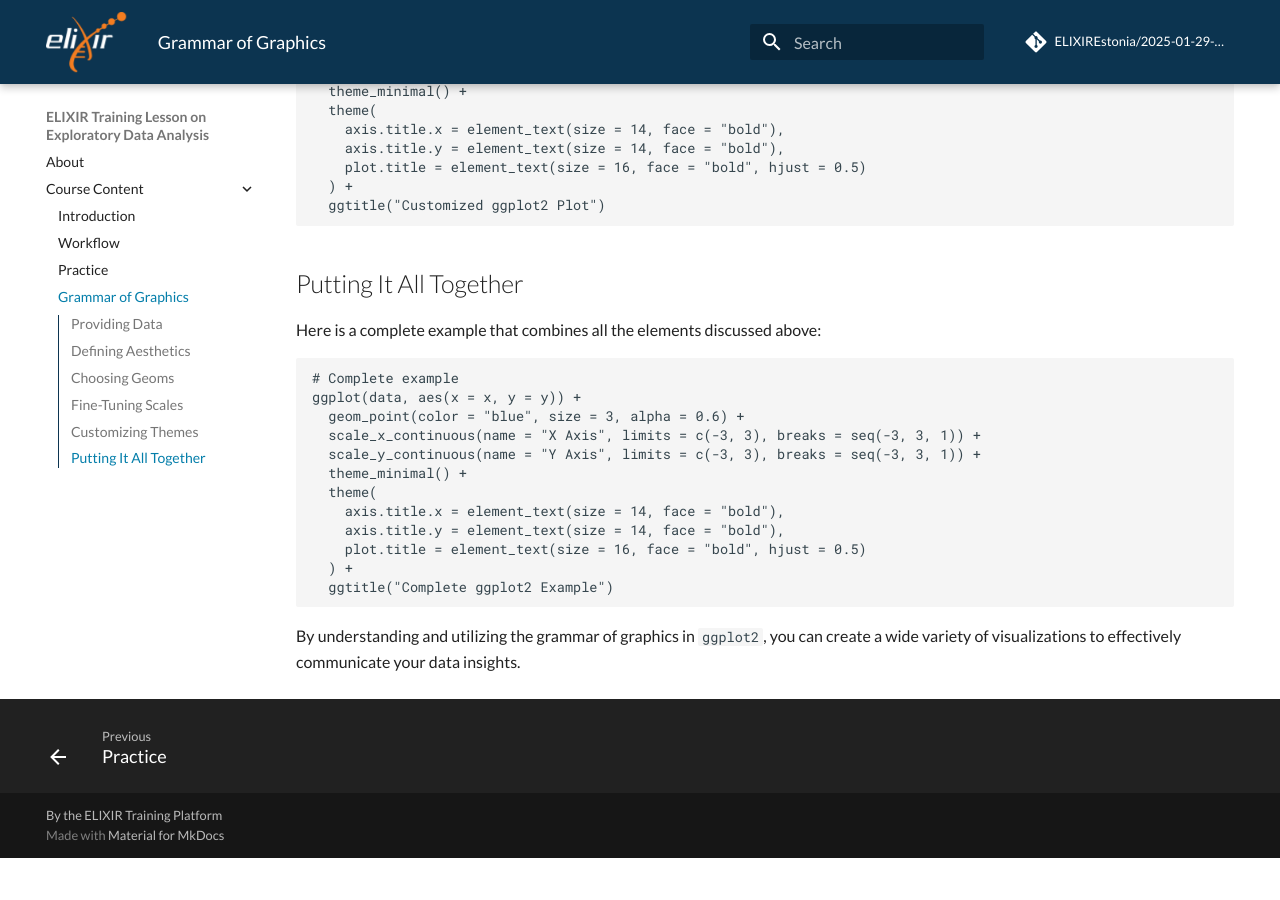
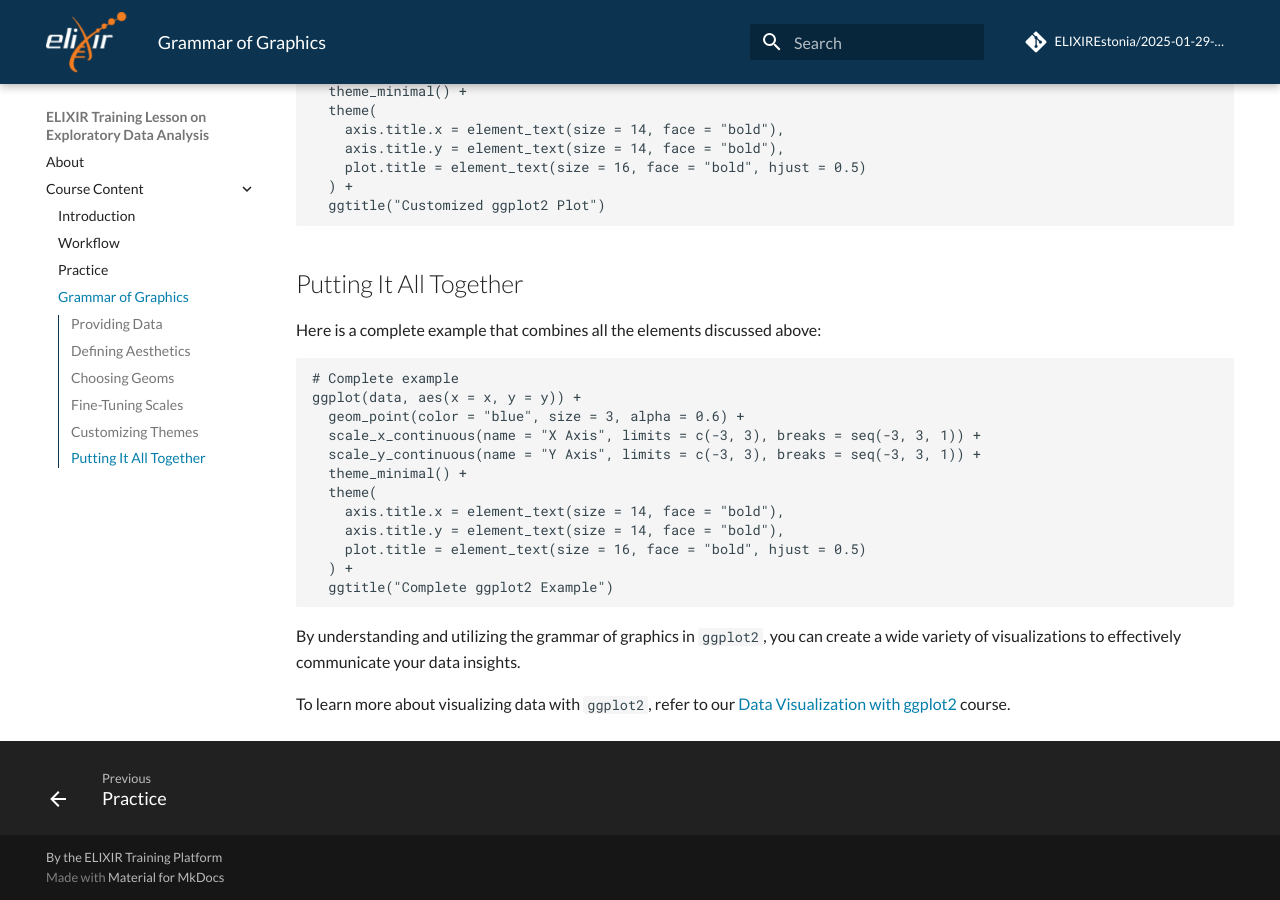
Before and after one commit to ELIXIREstonia/2025-01-29-EDA, an MkDocs documentation site: the page built from docs/chapters/05_grammar_of_graphics.md, in a window 1280 px wide and 900 px high, scrolled down 1452 px. Built offline with MkDocs 1.6.1 and Material for MkDocs 9.7.7, drawn with Linux system fonts in a browser that asks for light colours; comment, search, counter and statistics services are not loaded; before the commit the page ends 2310 px from its top, so only the background shows below that.

Commit message:
added link to our course

````diff
--- a/docs/chapters/05_grammar_of_graphics.md
+++ b/docs/chapters/05_grammar_of_graphics.md
@@ -84,3 +84,5 @@ ggplot(data, aes(x = x, y = y)) +
 ```
 
 By understanding and utilizing the grammar of graphics in `ggplot2`, you can create a wide variety of visualizations to effectively communicate your data insights.
+
+To learn more about visualizing data with `ggplot2`, refer to our [Data Visualization with ggplot2](https://github.com/ELIXIREstonia/2024-10-09-R-visualisation) course.
````
